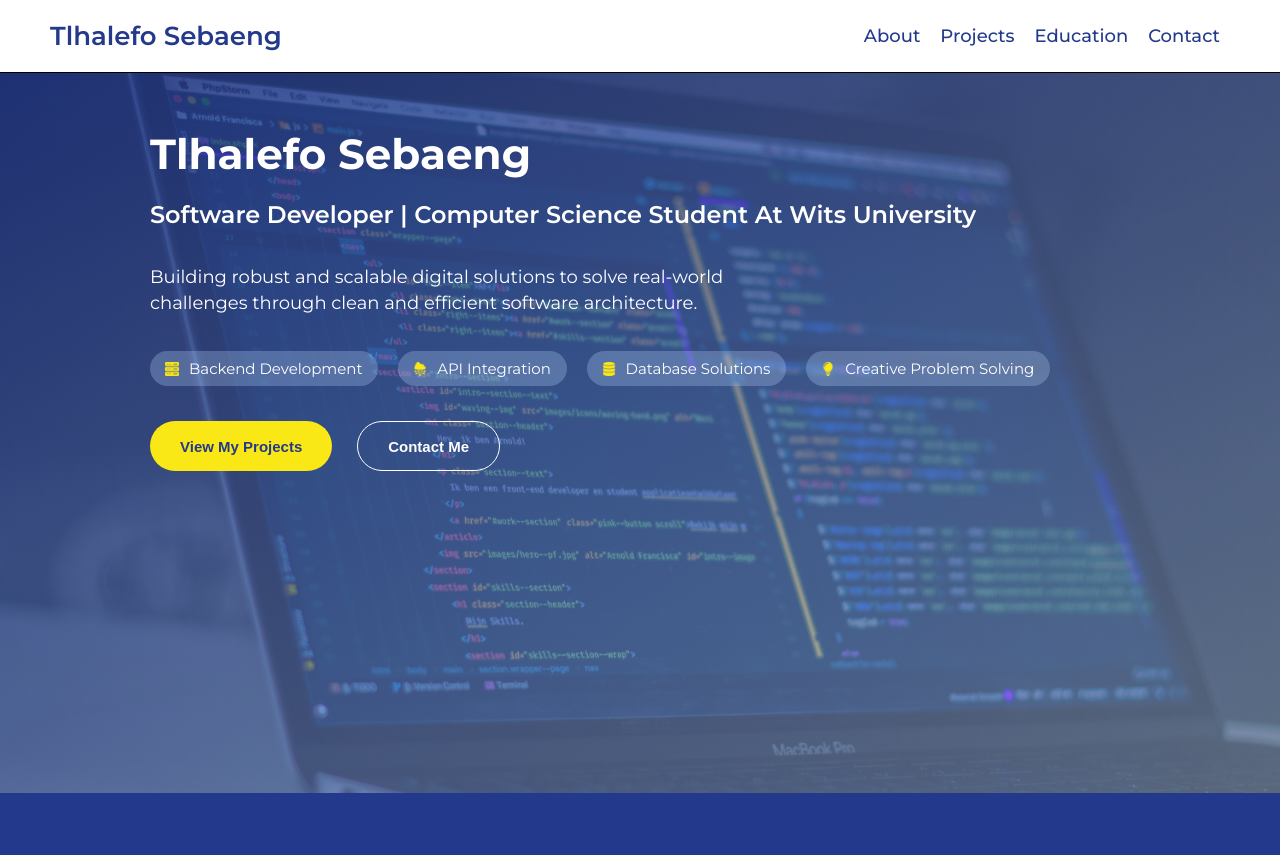
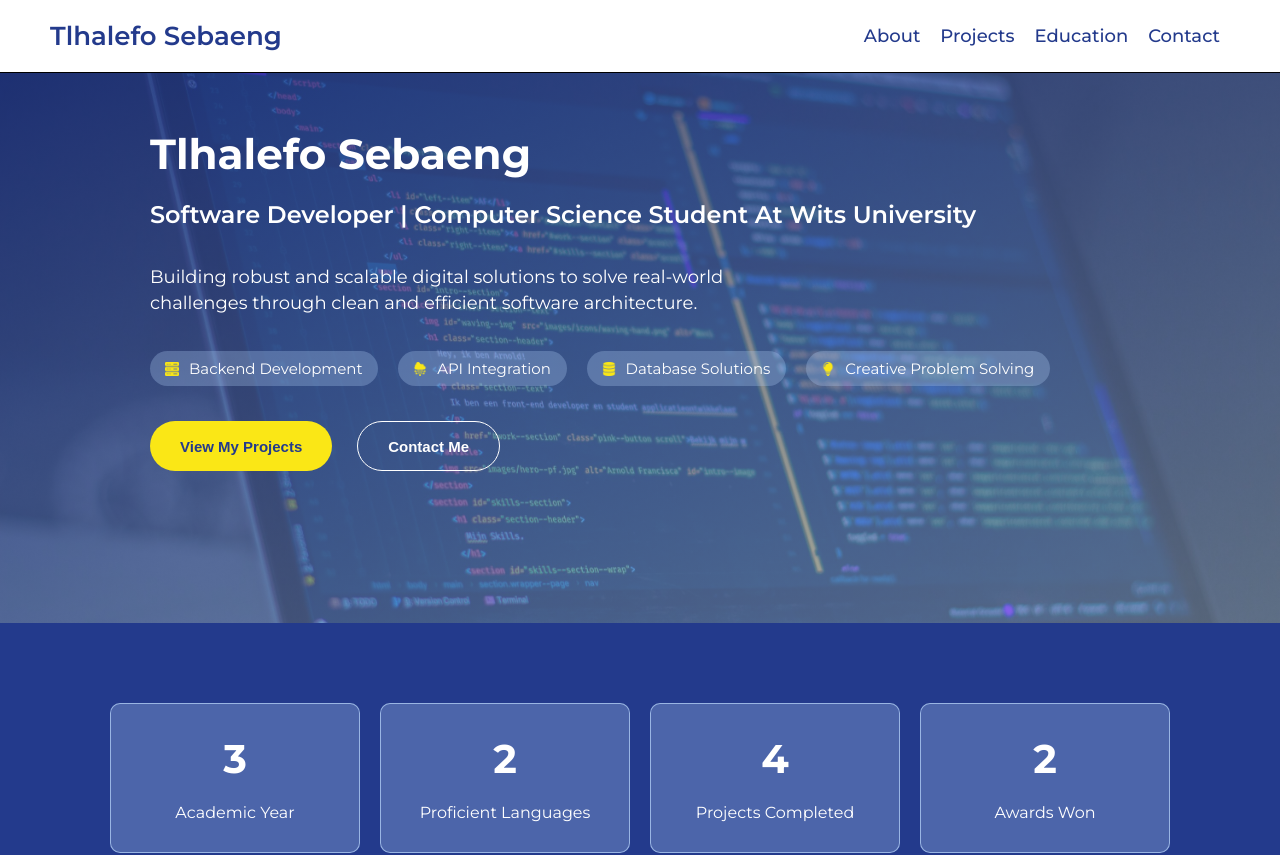
Before and after one commit to tlhalesebaeng/my-portfolio, a React (Vite) app: page / in a window 1280 px wide. Shown: the top 855 px of the page. Built offline with nearby package versions, Linux system fonts and the light colour scheme.

Commit message:
avoid using vh

```diff
--- a/src/components/header/Header.css
+++ b/src/components/header/Header.css
@@ -17,7 +17,7 @@ header {
 }
 
 .header-bg-img {
-    height: 90vh;
+    height: 550px;
 }
 
 .header-bg-img img {
@@ -28,7 +28,7 @@ header {
 }
 
 .header-details {
-    height: 80vh;
+    height: 550px;
     width: 100%;
     margin: 60px 0px;
     padding-left: 150px;
```
